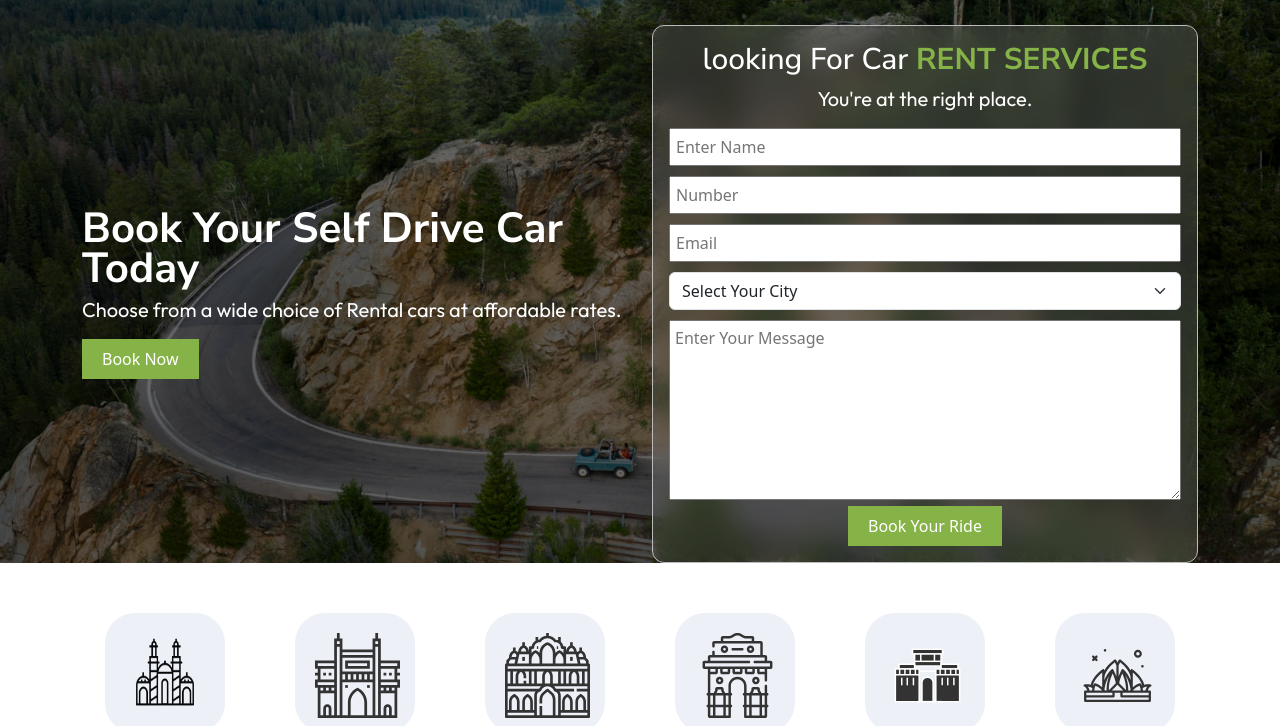
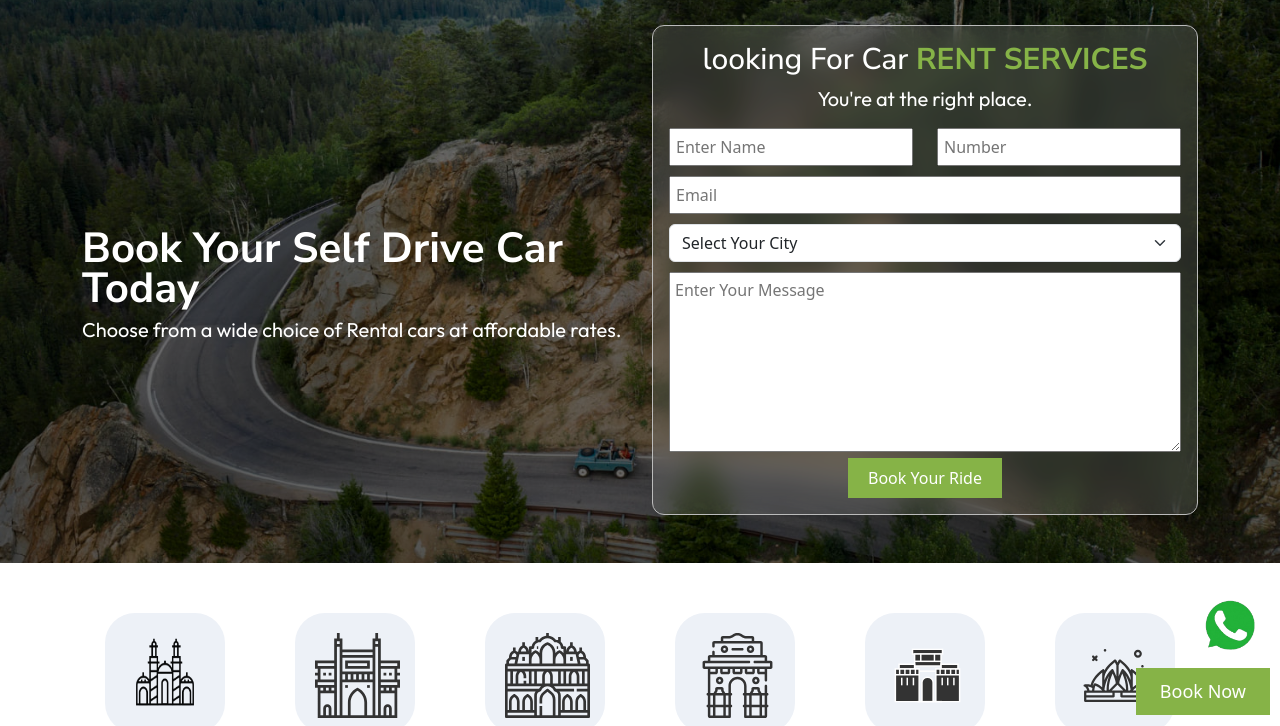
Before and after one commit to ItsAniketFrontend/lowcars-landingpage, a plain HTML site: page index.html in a window 1280 px wide. Shown: the part 75-801 px from the top of the page. Drawn offline with nearby package versions, Linux system fonts and the light colour scheme.

Commit message:
changes done

```diff
--- a/CSS/style.scss
+++ b/CSS/style.scss
@@ -53,6 +53,8 @@ header {
         }
     }
 }
+
+
 
 .hero-banner {
     position: relative;
@@ -146,6 +148,33 @@ header {
         button{
             color: #fff;
         }
+    }
+}
+
+.fixed-btn{
+    position: fixed;
+    bottom: 10px;
+    right: 10px;
+    z-index: 100;
+    button{
+        background-color: #86b347;
+        padding: 10px 24px;
+        border: none;
+        a{
+            font-size: 18px;
+            text-decoration: none;
+            color: #fff;
+        }
+    }
+}
+
+.what-fixed{
+    position: fixed;
+    right: 0px;
+    bottom: 50px;
+    z-index: 100;
+    img{
+        width: 100px;
     }
 }
 
--- a/index.html
+++ b/index.html
@@ -21,6 +21,14 @@
         </div>
    </header>
 
+   <div class="fixed-btn">
+    <button><a href="#contact">Book Now</a></button>
+   </div>
+
+   <div class="what-fixed">
+    <img src="Images/whats-app-unscreen.gif" alt="">
+   </div>
+
    <section class="hero-banner">
     <div class="container">
         <div class="row">
@@ -29,18 +37,18 @@
 
                 </h1>
                 <p>Choose from a wide choice of Rental cars at affordable rates.</p>
-                <button><a href="">Book Now</a></button>
+                <button class="d-none"><a href="">Book Now</a></button>
             </div>
-            <div class="col-lg-6">
-                <div class="form-box">
+            <div class="col-lg-6 pb-5">
+                <div class="form-box" id="contact">
                     <h2>looking For Car <span>Rent Services</span></h2>
                     <p>You're at the right place.</p>
                     <form action="">
                         <div class="row">
-                            <div class="col-12">
+                            <div class="col-12 col-md-6">
                                 <input type="text" placeholder="Enter Name">
                             </div>
-                            <div class="col-12">
+                            <div class="col-12 col-md-6">
                                 <input type="Number" placeholder="Number">
                             </div>
                             <div class="col-12">
@@ -252,7 +260,7 @@
                         </div>
                     </div>
                     <hr>
-                    <button><a href="">Rent Now</a></button>
+                    <button><a href="#contact">Rent Now</a></button>
                     <h6>From ₹54/ hr</h6>
                   </div>
 
@@ -278,7 +286,7 @@
                         </div>
                     </div>
                     <hr>
-                    <button><a href="">Rent Now</a></button>
+                    <button><a href="#contact">Rent Now</a></button>
                     <h6>From ₹58/ hr</h6>
                   </div>
 
@@ -304,7 +312,7 @@
                         </div>
                     </div>
                     <hr>
-                    <button><a href="">Rent Now</a></button>
+                    <button><a href="#contact">Rent Now</a></button>
                     <h6>From ₹105/ hr</h6>
                   </div>
 
@@ -330,7 +338,7 @@
                         </div>
                     </div>
                     <hr>
-                    <button><a href="">Rent Now</a></button>
+                    <button><a href="#contact">Rent Now</a></button>
                     <h6>From ₹42/ hr</h6>
                   </div>
 
@@ -356,7 +364,7 @@
                         </div>
                     </div>
                     <hr>
-                    <button><a href="">Rent Now</a></button>
+                    <button><a href="#contact">Rent Now</a></button>
                     <h6>From ₹55/ hr</h6>
                   </div>
 
@@ -382,7 +390,7 @@
                         </div>
                     </div>
                     <hr>
-                    <button><a href="">Rent Now</a></button>
+                    <button><a href="#contact">Rent Now</a></button>
                     <h6>From ₹31/ hr</h6>
                   </div>
                 </div>
```
Also changed, not shown: CSS/style.css, Images/whats-app-unscreen.gif (added), Images/whats-app.gif (added), 1 other file.
